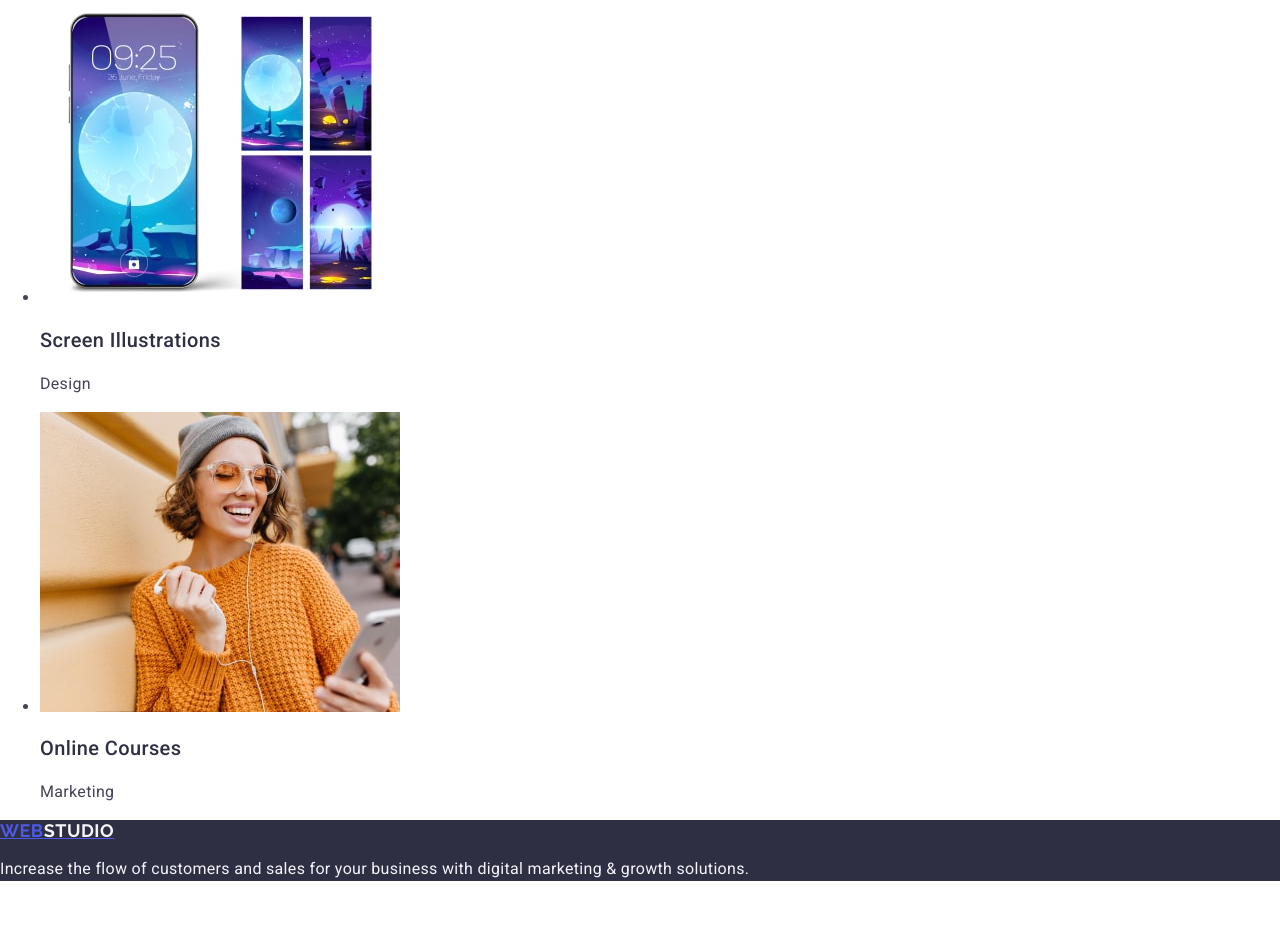
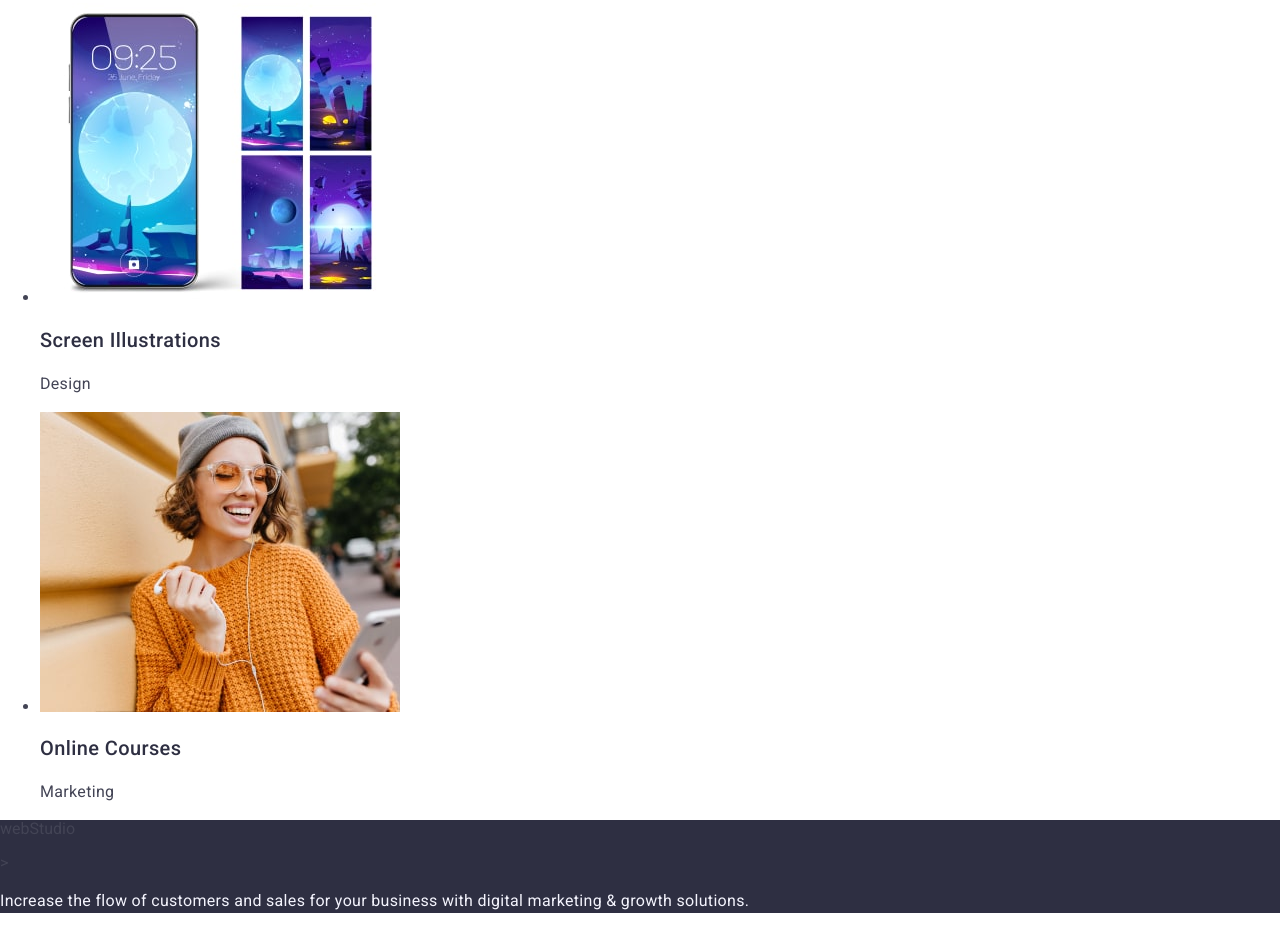
Before and after one commit to YurchenkoMaxx/goit-markup-hw-02, a plain HTML site: page index.html in a window 1280 px wide. Shown: the part 3797-4726 px from the top of the page. Before the commit the page ends 4694 px from the top, so only its background shows below. Drawn offline with nearby package versions, Linux system fonts and the light colour scheme.

Commit message:
finalfinal1

```diff
--- a/index.html
+++ b/index.html
@@ -195,8 +195,7 @@
       </section>
     </main>
     <footer class="footer">
-      <a class="logo" href="/index.html"
-        >web<span class="studio-">Studio</span></a
+      <p>web<span class="studio-">Studio</span></p>
       >
       <p class="footer-text">
         Increase the flow of customers and sales for your business with digital
```
